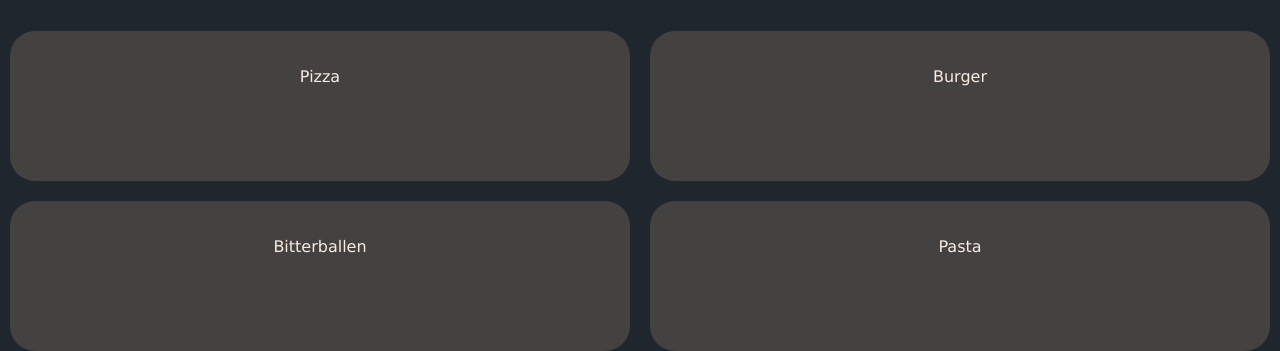
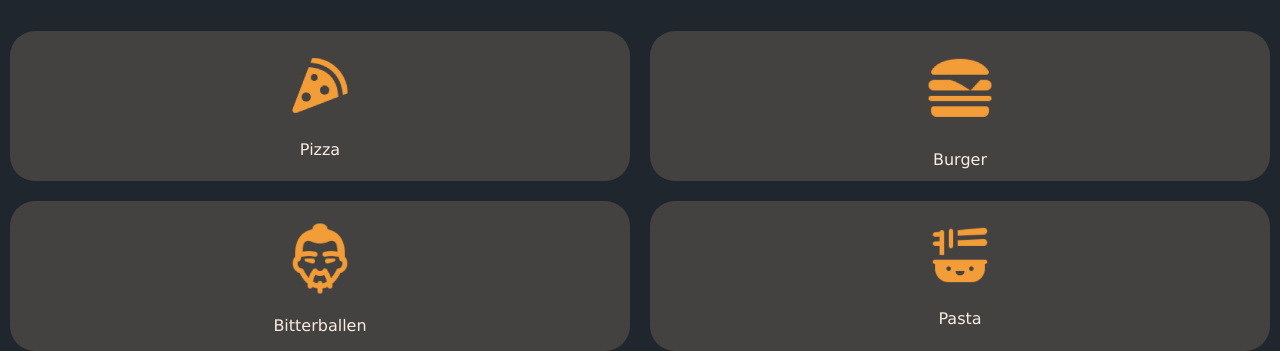
Before and after one commit to sammkrt/quickbitefe, a React (Create React App) app: page /home in a window 1280 px wide. Shown: the part 186-537 px from the top of the page. Built offline with nearby package versions, Linux system fonts and the light colour scheme; no server answers.

Commit message:
put logos back

```diff
--- a/src/pages/HomePage/HomePage.tsx
+++ b/src/pages/HomePage/HomePage.tsx
@@ -82,15 +82,19 @@ function HomePage() {
       <h1 className="home-h1">Categories</h1>
       <div className="container">
         <section onClick={filterPizza} className="home-section">
+          <img className="home-img" src="./assets/pizza.png" alt="pizza" />
           <p>Pizza</p>
         </section>
         <section onClick={filterBurger} className="home-section">
+          <img className="home-img" src="./assets/burger.png" alt="burger" />
           <p>Burger</p>
         </section>
         <section onClick={filterBitterballen} className="home-section">
+          <img className="home-img" src="./assets/chinese.png" alt="chinese" />
           <p>Bitterballen</p>
         </section>
         <section onClick={filterPasta} className="home-section">
+          <img className="home-img" src="./assets/pasta.png" alt="pasta" />
           <p>Pasta</p>
         </section>
       </div>
```
